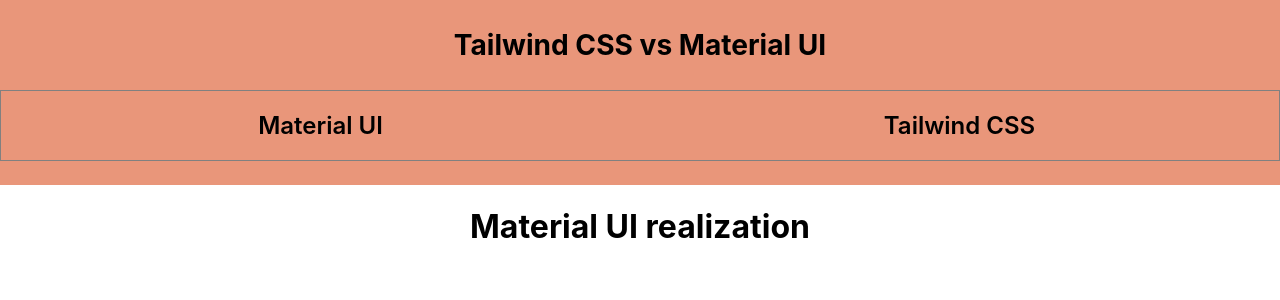
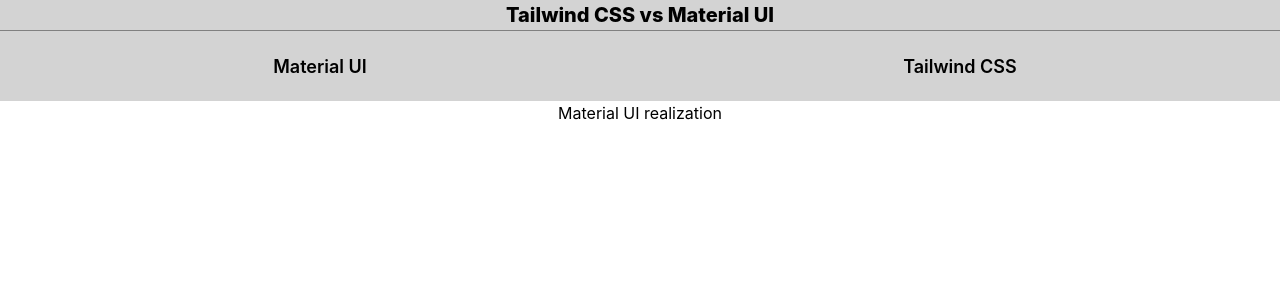
Before and after one commit to ZvegTeam/mui-vs-tailwind, a React (Create React App) app: page /material-ui in a window 1280 px wide. Shown: the top 300 px of the page. Built offline with nearby package versions, Linux system fonts and the light colour scheme.

Commit message:
Install Tailwind CSS. Add Tailwind configs

```diff
--- a/package.json
+++ b/package.json
@@ -40,5 +40,10 @@
       "last 1 firefox version",
       "last 1 safari version"
     ]
+  },
+  "devDependencies": {
+    "autoprefixer": "^10.4.17",
+    "postcss": "^8.4.33",
+    "tailwindcss": "^3.4.1"
   }
 }
--- /dev/null
+++ b/postcss.config.js
@@ -0,0 +1,6 @@
+module.exports = {
+  plugins: {
+    tailwindcss: {},
+    autoprefixer: {},
+  },
+}
--- a/src/index.css
+++ b/src/index.css
@@ -1,3 +1,7 @@
+@import 'tailwindcss/base';
+@import 'tailwindcss/components';
+@import 'tailwindcss/utilities';
+
 body {
   margin: 0;
   font-family: -apple-system, BlinkMacSystemFont, 'Segoe UI', 'Roboto', 'Oxygen',
@@ -5,6 +9,10 @@ body {
     sans-serif;
   -webkit-font-smoothing: antialiased;
   -moz-osx-font-smoothing: grayscale;
+}
+
+.header-title {
+  padding: 32px 0;
 }
 
 .main {
@@ -16,8 +24,8 @@ body {
 
 .main-header {
   font-weight: 800;
-  font-size: 24px;
-  background-color: darksalmon;
+  font-size: 20px;
+  background-color: lightgray;
   width: 100%;
   text-align: center;
 }
@@ -34,7 +42,7 @@ body {
   display: flex;
   flex-direction: row;
   justify-content: space-around;
-  border: 1px solid grey;
+  border-top: 1px solid grey;
   padding: 8px 0;
 }
 
@@ -46,12 +54,13 @@ body {
   border-radius: 8px;
 }
 
-.nav-list-item:hover {
-  opacity: 0.6;
-}
-
 .nav-list-item-link {
   text-decoration: none;
   color: black;
   font-weight: 600;
+  font-size: 18px;
 }
+
+.nav-list-item-link:hover {
+  opacity: 0.6;
+}
--- /dev/null
+++ b/tailwind.config.js
@@ -0,0 +1,8 @@
+/** @type {import('tailwindcss').Config} */
+module.exports = {
+  content: ['./src/**/*.{js,jsx,ts,tsx}'],
+  theme: {
+    extend: {},
+  },
+  plugins: [],
+};
```
Also changed, not shown: tsconfig.json (+2 -8 lines), 1 other file (tests, documents, lock files or other folders).
